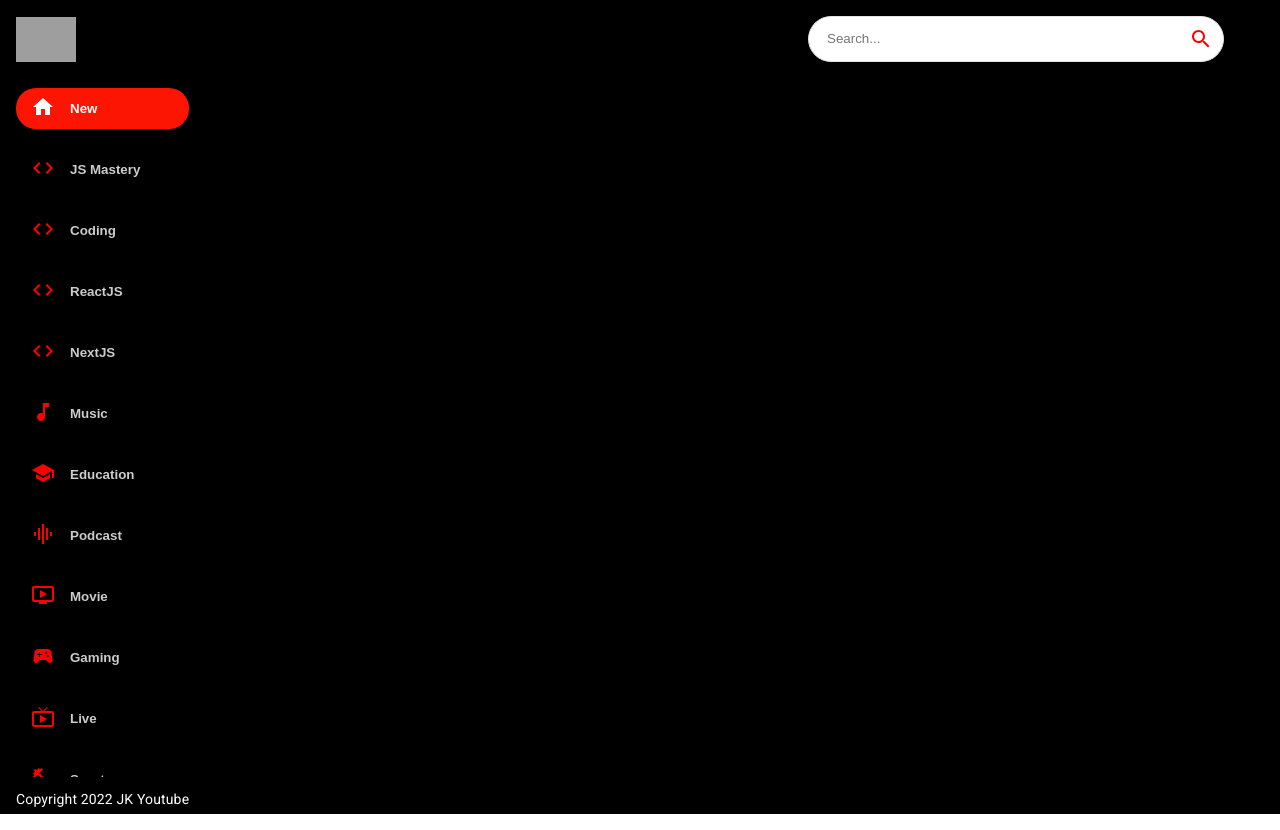
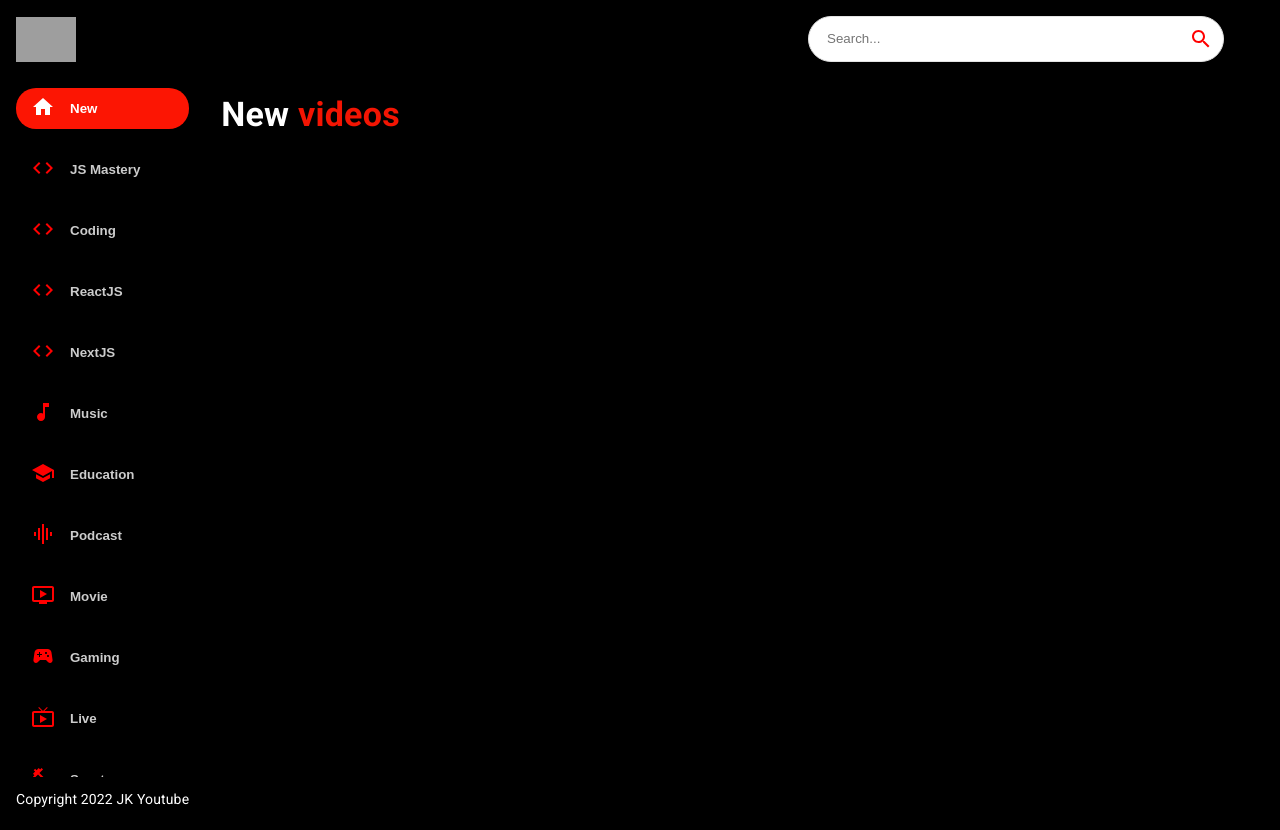
Before and after one commit to 0122wndnjs/youtube, a React (Create React App) app: page / in a window 1280 px wide. Built offline with nearby package versions, Linux system fonts and the light colour scheme; grey boxes are pictures that could not be loaded.

Commit message:
adding title on feed

```diff
--- a/src/components/Feed.jsx
+++ b/src/components/Feed.jsx
@@ -21,6 +21,16 @@
           Copyright 2022 JK Youtube
         </Typography>
       </Box>
+      <Box p={2} sx={{ overflowY: "auto", height: "90vh", flex: 2 }}>
+        <Typography
+          variant="h4"
+          fontWeight="bold"
+          mb={2}
+          sx={{ color: "white" }}
+        >
+          New <span style={{ color: "#F31503" }}>videos</span>
+        </Typography>
+      </Box>
     </Stack>
   );
 };
```
